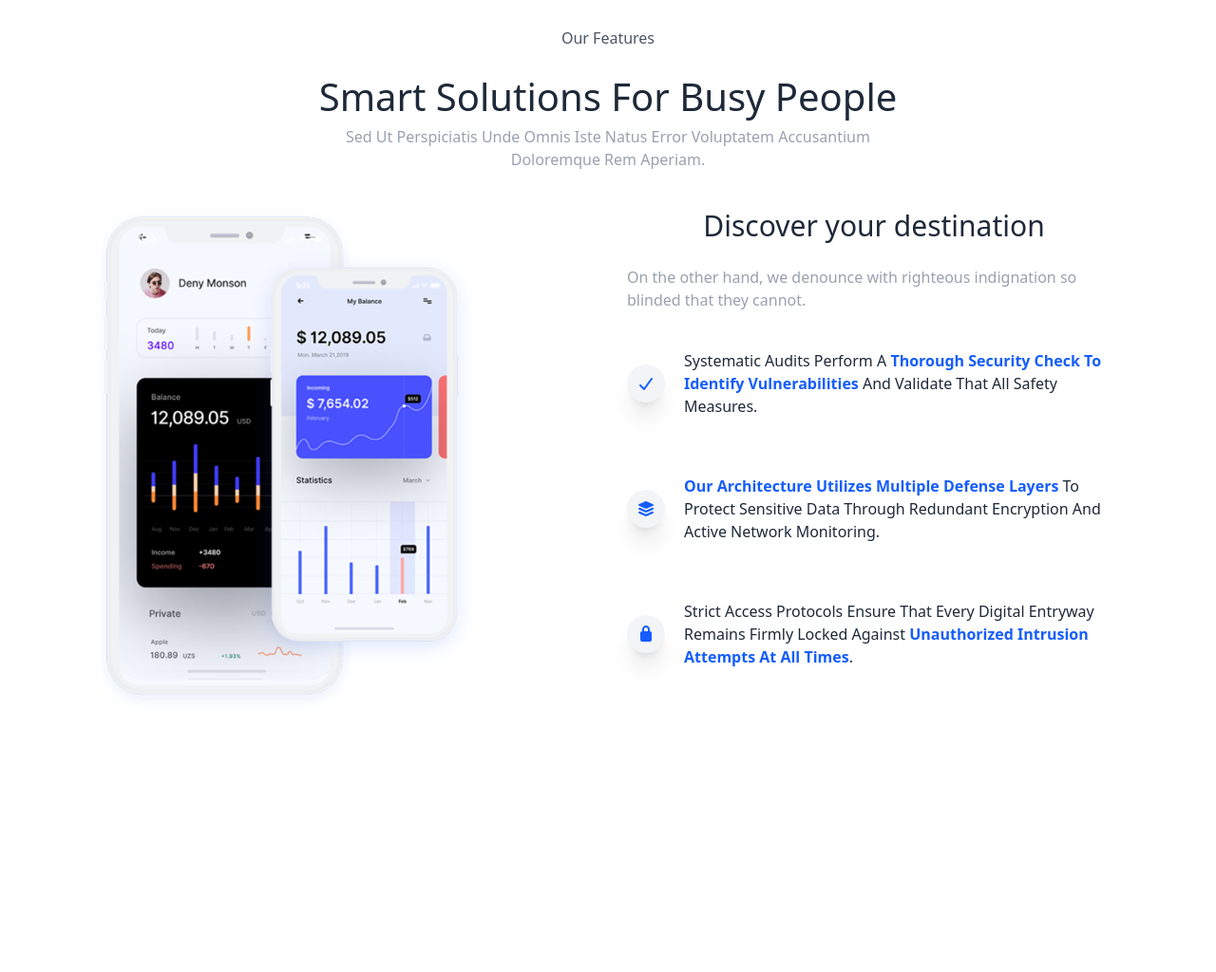
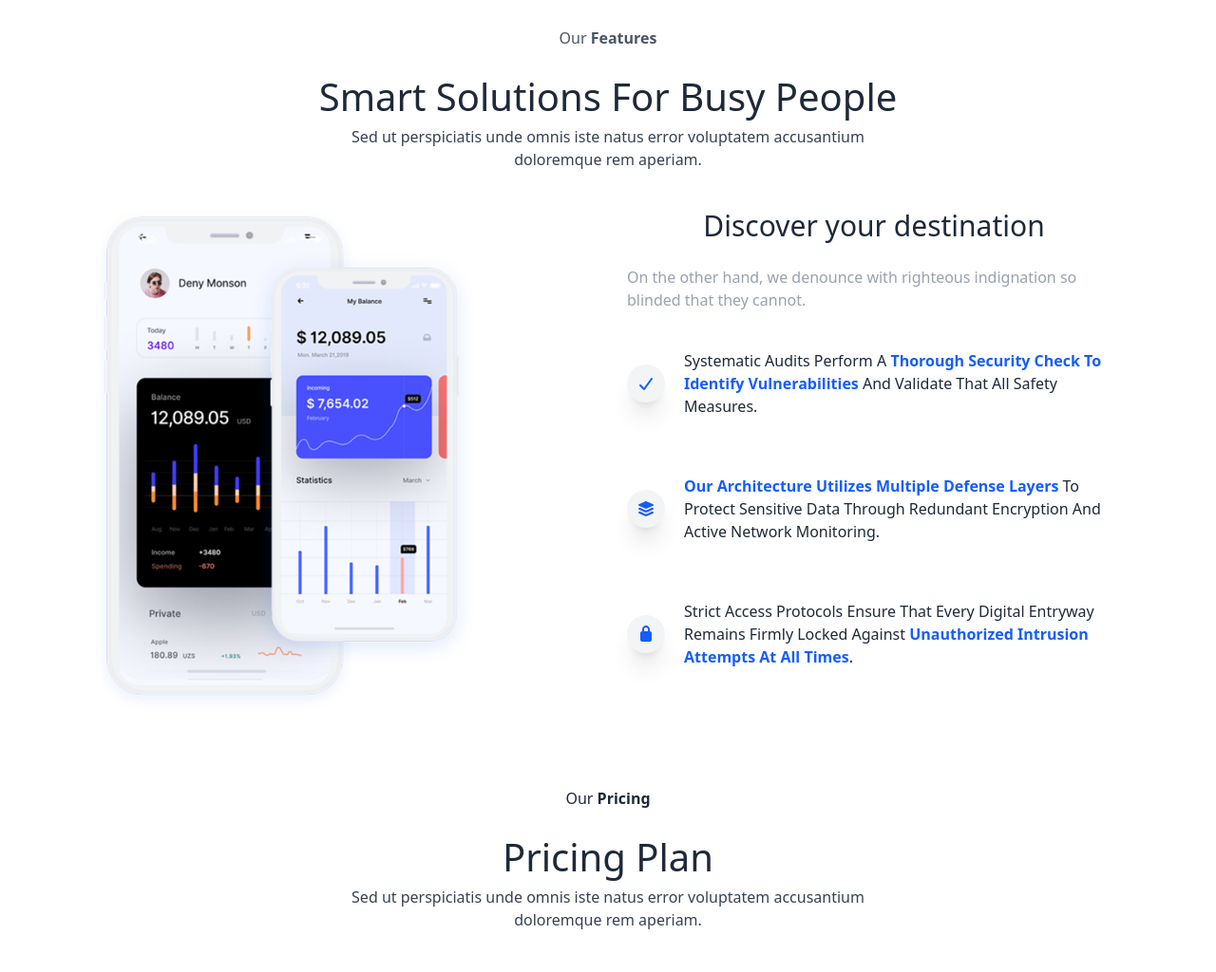
Before and after one commit to ammarsherifmohamed/Appexy---Tailwind-Project, a website: page index.html in a window 1280 px wide. Shown: the part 780-1804 px from the top of the page at 95% size. Before the commit the page ends 1609 px from the top, so only its background shows below. Drawn offline with Linux system fonts and the light colour scheme.

Commit message:
third section

```diff
--- a/index.html
+++ b/index.html
@@ -110,7 +110,8 @@ peer-checked:bg-blue-600 dark:peer-checked:bg-blue-600"></div>
     <section class="featureSection mt-20 mb-20">
         <!--? title -->
         <div class="title">
-            <h3 class="text-center text-gray-600 dark:text-gray-400">Our Features</h3>
+            <h3 class="text-center text-gray-600 dark:text-gray-400">Our <span class="font-semibold">Features</span>
+            </h3>
         </div>
 
         <!--? sub-title -->
@@ -121,9 +122,9 @@ peer-checked:bg-blue-600 dark:peer-checked:bg-blue-600"></div>
 
         <!--? texts -->
         <div class="texts">
-            <p class="text-gray-400 dark:text-gray-400 capitalize text-center">Sed ut perspiciatis unde omnis iste natus
+            <p class="text-gray-700 dark:text-gray-400 text-center">Sed ut perspiciatis unde omnis iste natus
                 error voluptatem accusantium</p>
-            <p class="text-gray-400 dark:text-gray-400 capitalize text-center">doloremque rem aperiam.</p>
+            <p class="text-gray-700 dark:text-gray-400 text-center">doloremque rem aperiam.</p>
         </div>
 
         <!--? Content -->
@@ -186,11 +187,40 @@ peer-checked:bg-blue-600 dark:peer-checked:bg-blue-600"></div>
                         <div class="fea-content">
                             <p class="capitalize">
                                 Strict access protocols ensure that every digital entryway remains firmly locked against
-                                <span class="text-blue-600 font-semibold">unauthorized intrusion attempts at all times</span>.
+                                <span class="text-blue-600 font-semibold">unauthorized intrusion attempts at all
+                                    times</span>.
                             </p>
                         </div>
                     </div>
                 </div>
+            </div>
+        </div>
+    </section>
+
+    <!--! Pricing Section -->
+    <section class="pricing-section mb-20">
+
+        <!-- ? title -->
+        <div class="title">
+            <h3 class="text-gray-800 dark:text-gray-100 text-center">Our <span class="font-semibold">Pricing</span></h3>
+        </div>
+
+        <!-- ? Sub Title -->
+        <div class="sub-title">
+            <h2 class="mt-5 text-gray-800 dark:text-gray-100 text-center text-[40px]">Pricing Plan</h2>
+        </div>
+
+        <!--? texts -->
+        <div class="texts mb-10">
+            <p class="text-gray-700 dark:text-gray-400 text-center">Sed ut perspiciatis unde omnis iste natus error
+                voluptatem accusantium</p>
+            <p class="text-gray-700 dark:text-gray-400 text-center"> doloremque rem aperiam.</p>
+        </div>
+
+        <!--? Content-cards -->
+        <div class="cards flex gap-5 items-center justify-between">
+            <div class="card">
+
             </div>
         </div>
     </section>
```
Also changed, not shown: src/output.css.
